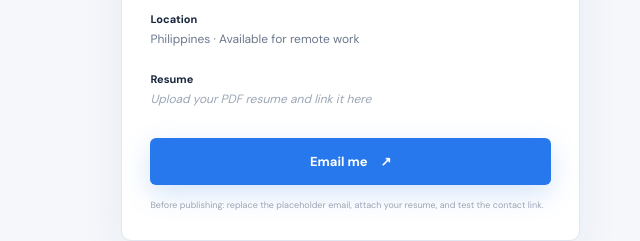
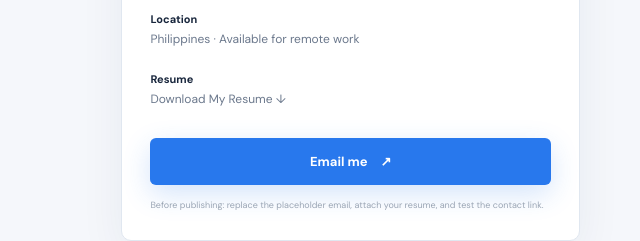
Before and after one commit to charlesabantes91-sudo/charlesabantes91-sudo.github.io, a plain HTML site: page index.html in a window 1280 px wide. Shown: the part 3884-4125 px from the top of the page, 640-1280 px from the left. Drawn offline with Linux system fonts and the light colour scheme.

Commit message:
Update index.html

```diff
--- a/index.html
+++ b/index.html
@@ -116,7 +116,7 @@
     <section class="section contact-section" id="contact">
       <div class="container contact-box">
         <div><p class="section-kicker">05 — LET’S CONNECT</p><h2 class="section-title">Looking for a<br><span>reliable teammate?</span></h2><p class="contact-copy">I’m interested in full-time, long-term remote opportunities in customer service, data entry, and virtual assistance.</p></div>
-        <div class="contact-panel"><span class="contact-label">CONTACT DETAILS</span><p><strong>Email</strong><br><span class="placeholder">Add your professional email address</span></p><p><strong>Location</strong><br>Philippines · Available for remote work</p><p><strong>Resume</strong><br><span class="placeholder">Upload your PDF resume and link it here</span></p><a class="button button-primary full-button" href="mailto:">Email me <span aria-hidden="true">↗</span></a><small class="edit-reminder">Before publishing: replace the placeholder email, attach your resume, and test the contact link.</small></div>
+        <div class="contact-panel"><span class="contact-label">CONTACT DETAILS</span><p><strong>Email</strong><br><span class="placeholder">Add your professional email address</span></p><p><strong>Location</strong><br>Philippines · Available for remote work</p><p><strong>Resume</strong><br><a href="Charles_Abantes_Resume.pdf" download>Download My Resume ↓</a></p><a class="button button-primary full-button" href="mailto:">Email me <span aria-hidden="true">↗</span></a><small class="edit-reminder">Before publishing: replace the placeholder email, attach your resume, and test the contact link.</small></div>
       </div>
     </section>
   </main>
```
